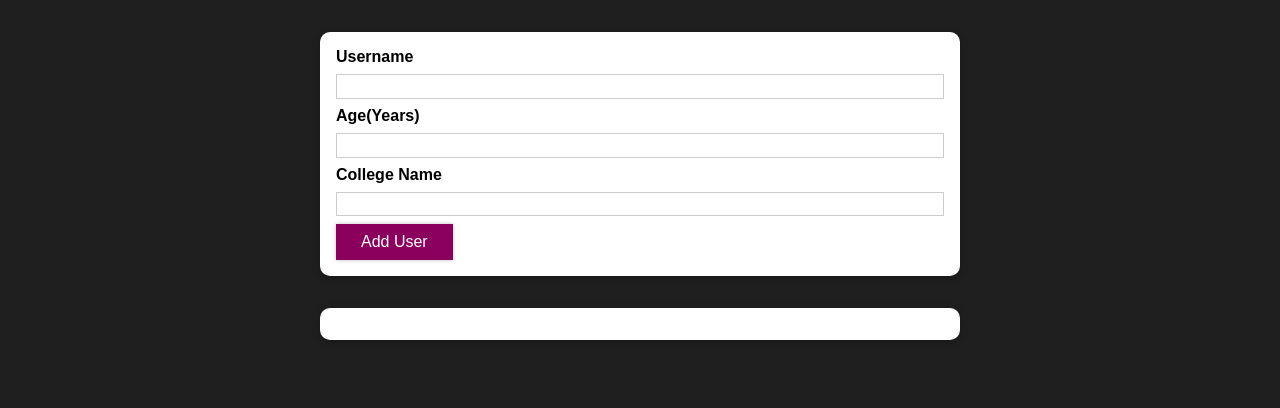
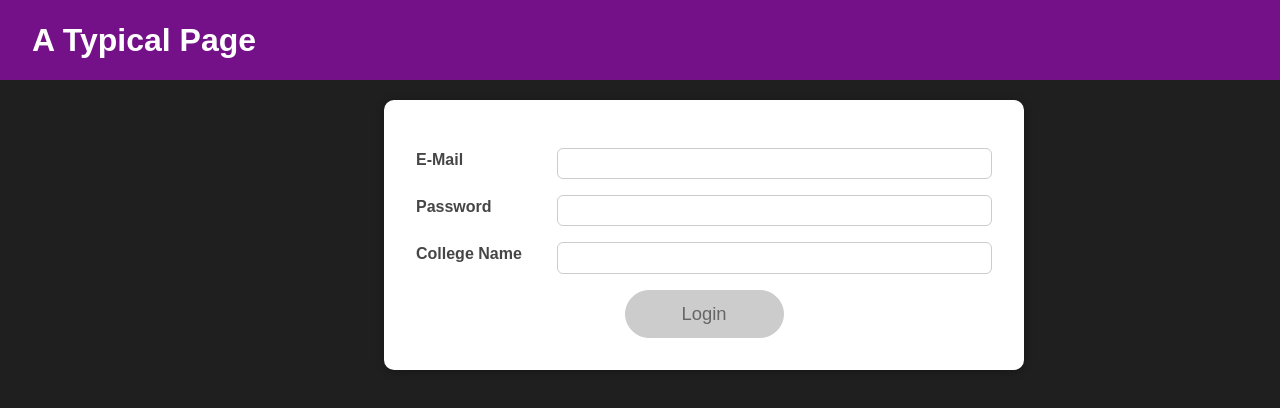
Before and after one commit to shaikhfarheen11/reactTut, a React (Create React App) app: page / in a window 1280 px wide. Shown: the top 408 px of the page. Built offline with nearby package versions, Linux system fonts and the light colour scheme.

Commit message:
first commit

```diff
--- a/src/App.js
+++ b/src/App.js
@@ -1,26 +1,41 @@
-import React, { useState, Fragment } from 'react';
+import React, { useEffect, useState } from 'react';
 
-import AddUser from './Components/Users/AddUser';
-import UserList from './Components/Users/UserList';
-import './App.css';
+import Login from './Components/Login/Login';
+import Home from './Components/Home/Home';
+import MainHeader from './Components/MainHeader/MainHeader';
+
 
 function App() {
-  const [usersList, setUsersList] = useState([]);
 
-  const addUserHandler = (uName, uAge, uCollege) => {
-    setUsersList((prevUsersList) => {
-      return [
-        ...prevUsersList,
-        { name: uName, age: uAge, college: uCollege, id: Math.random().toString() },
-      ];
-    });
-  }
+  const [isLoggedIn, setIsLoggedIn] = useState(false);
+
+  useEffect(() => {
+    const storedUserLoggedInInfo = localStorage.getItem('isLoggedIn');
+    if(storedUserLoggedInInfo === '1'){
+      setIsLoggedIn(true);
+    }
+  }, []);
+
+  const loginHandler = (email, password) => {
+    // We should of course check email and password
+    // But it's just a dummy/ demo anyways
+    localStorage.setItem('isLoggedIn', '1');
+    setIsLoggedIn(true);
+  };
+
+  const logoutHandler = () => {
+    localStorage.removeItem('isLoggedIn');
+    setIsLoggedIn(false);
+  };
 
   return (
-    <Fragment>
-      <AddUser onAddUser={addUserHandler} />
-      <UserList users={usersList} />
-    </Fragment>
+    <React.Fragment>
+      <MainHeader isAuthenticated={isLoggedIn} onLogout={logoutHandler} />
+      <main>
+        {!isLoggedIn && <Login onLogin={loginHandler} />}
+        {isLoggedIn && <Home onLogout={logoutHandler} />}
+      </main>
+    </React.Fragment>
   );
 }
 
--- a/src/Components/Home/Home.js
+++ b/src/Components/Home/Home.js
@@ -1,16 +1,12 @@
-import React, { useContext } from 'react';
+import React from 'react';
+
 import Card from '../UI/Card';
-import Button from '../UI/Button'; // Import the Button component here
 import classes from './Home.module.css';
-import AuthContext from '../store/auth-context';
 
 const Home = (props) => {
-
-  const authCtx = useContext(AuthContext);
   return (
     <Card className={classes.home}>
       <h1>Welcome back!</h1>
-      <Button onClick={authCtx.onLogout}>Logout</Button>
     </Card>
   );
 };
--- a/src/Components/Login/Login.js
+++ b/src/Components/Login/Login.js
@@ -1,188 +1,113 @@
-import React, { useEffect, useReducer, useState, useContext, useRef, } from 'react';
+import React, { useEffect, useState } from 'react';
 
 import Card from '../UI/Card';
 import classes from './Login.module.css';
-import Button from '../UI/Button';
-import Input from '../UI/Input/Input';
-import AuthContext from '../store/auth-context';
-
-const emailReducer = (state, action) => {
-  if (action.type === 'USER_INPUT') {
-    return { value: action.val, isValid: action.val.includes('@') };
-  }
-  if (action.type === 'INPUT_BLUR') {
-    return { value: state.value, isValid: state.value.includes('@') };
-  }
-};
-const passwordReducer =(state, action) => {
-  if (action.type === 'USER_INPUT') {
-    return { value: action.val, isValid: action.val.trim().length > 6 };
-  }
-  if (action.type === 'INPUT_BLUR') {
-    return { value: state.value, isValid: state.value.trim().length > 6 };
-  }
-};
-const collegeNameReducer =(state, action) => {
-  if (action.type === 'USER_INPUT') {
-    return { value: action.val, isValid: action.val.trim() !== '' };
-  }
-  if (action.type === 'INPUT_BLUR') {
-    return { value: state.value, isValid: state.value.trim() !== '' };
-  }
-};
-
+import Button from '../UI//Button';
 
 const Login = (props) => {
-  // const [enteredPassword, setEnteredPassword] = useState('');
-  // const [passwordIsValid, setPasswordIsValid] = useState();
-  // const [enteredCollegeName, setEnteredCollegeName] = useState('');
-  // const [collegeNameIsValid, setCollegeNameIsValid] = useState();
+  const [enteredEmail, setEnteredEmail] = useState('');
+  const [emailIsValid, setEmailIsValid] = useState();
+  const [enteredPassword, setEnteredPassword] = useState('');
+  const [passwordIsValid, setPasswordIsValid] = useState();
+  const [enteredCollegeName, setEnteredCollegeName] = useState('');
+  const [collegeNameIsValid, setCollegeNameIsValid] = useState();
   const [formIsValid, setFormIsValid] = useState(false);
 
-  const [emailState, dispatchEmail] = useReducer(emailReducer, {
-    value: '',
-    isValid: null,
-  });
-  const [passwordState, dispatchPassword] = useReducer(passwordReducer, {
-    value: '',
-    isValid: null,
-
-  })
-  const [collegeNameState, dispatchcollegeName] = useReducer(collegeNameReducer, {
-    value: '',
-    isValid: null,
-
-  })
-
-  const authCtx = useContext(AuthContext);
-  const emailInputRef = useRef();
-  const passwordRef = useRef();
-  const collegeNameRef = useRef();
-
   useEffect(() => {
-    console.log('EFFECT RUNNING');
-    return () => {
-      console.log('EFFECT CLEANUP');
-    };
-  }, []);
-
-  const { isValid: emailIsValid } = emailState;
-  const { isValid: passwordIsValid} = passwordState;
-  const { isValid: collegeNameIsValid} = collegeNameState;
-
-  useEffect(() => {
-    const identifier = setTimeout(() => {
-            console.log('checking form validity');
     setFormIsValid(
-              emailIsValid && passwordIsValid &&
-              collegeNameIsValid
+      enteredEmail.includes('@') &&
+      enteredPassword.trim().length > 6 &&
+      enteredCollegeName.trim().length > 0
     );
-        }, 500);
-
-        return () => {
-              console.log('CLEANUP');
-              clearTimeout(identifier);
-
-            };
-            }, [emailIsValid, passwordIsValid, collegeNameIsValid]);
-
+  }, [enteredEmail, enteredPassword, enteredCollegeName]);
 
   const emailChangeHandler = (event) => {
-    dispatchEmail({ type: 'USER_INPUT', val: event.target.value });
-
-    // setFormIsValid(
-    //   event.target.value.includes('@') &&
-    //  passwordState.isValid &&
-    //   enteredCollegeName.trim() !== ''
-    // );
+    setEnteredEmail(event.target.value);
   };
 
   const passwordChangeHandler = (event) => {
-    dispatchPassword({type: 'USER_INPUT', val:event.target.value});
-
-    // setFormIsValid(
-    //   emailState.isValid && event.target.value.trim().length > 6
-    // );
+    setEnteredPassword(event.target.value);
   };
 
   const collegeNameChangeHandler = (event) => {
-    dispatchcollegeName({type: 'USER_INPUT', val:event.target.value});
+    setEnteredCollegeName(event.target.value);
+  };
 
-
-    setFormIsValid(
-      emailState.isValid &&
-      passwordState.isValid &&
-      collegeNameState.isValid
-    );
-  };
   const validateEmailHandler = () => {
-    dispatchEmail({ type: 'INPUT_BLUR' });
+    setEmailIsValid(enteredEmail.includes('@'));
   };
 
   const validatePasswordHandler = () => {
-  dispatchPassword({ type: 'INPUT_BLUR' });
+    setPasswordIsValid(enteredPassword.trim().length > 6);
   };
 
-  const validatecollegeNameHandler = () => {
-    dispatchcollegeName({ type: 'INPUT_BLUR' });
+  const validateCollegeNameHandler = () => {
+    setCollegeNameIsValid(enteredCollegeName.trim().length > 0);
   };
 
   const submitHandler = (event) => {
     event.preventDefault();
-    if(!formIsValid) {
-    authCtx.onLogin(emailState.value, passwordState.value, collegeNameState.value);
-    }else if(!emailIsValid){
-      emailInputRef.current.focus();
-    }
-    else if(!passwordIsValid){
-      passwordRef.current.focus();
 
-    }
-    else{
-        collegeNameRef.current.focus();
+    if (!formIsValid) {
+      // Additional validation for the College Name field
+      setCollegeNameIsValid(enteredCollegeName.trim().length > 0);
+      return;
     }
 
-
+    props.onLogin(enteredEmail, enteredPassword);
   };
 
   return (
     <Card className={classes.login}>
       <form onSubmit={submitHandler}>
-     <Input
-     Ref={emailInputRef}
+        <div
+          className={`${classes.control} ${
+            emailIsValid === false ? classes.invalid : ''
+          }`}
+        >
+          <label htmlFor="email">E-Mail</label>
+          <input
+            type="email"
             id="email"
-      label="E-Mail"
-       type="email"
-       isValid={emailIsValid}
-       value={emailState.value}
+            value={enteredEmail}
             onChange={emailChangeHandler}
             onBlur={validateEmailHandler}
           />
-
-        <Input
-        Ref={passwordRef}
+        </div>
+        <div
+          className={`${classes.control} ${
+            passwordIsValid === false ? classes.invalid : ''
+          }`}
+        >
+          <label htmlFor="password">Password</label>
+          <input
+            type="password"
             id="password"
-      label="Password"
-       type="password"
-       isValid={passwordIsValid}
-       value={passwordState.value}
+            value={enteredPassword}
             onChange={passwordChangeHandler}
             onBlur={validatePasswordHandler}
           />
-
-        <Input
-        Ref={collegeNameRef}
+        </div>
+        <div
+          className={`${classes.control} ${
+            collegeNameIsValid === false ? classes.invalid : ''
+          }`}
+        >
+          <label htmlFor="collegeName">College Name</label>
+          <input
+            type="text"
             id="collegeName"
-      label="College-Name"
-       type="collegeName"
-       isValid={collegeNameIsValid}
-       value={collegeNameState.value}
+            value={enteredCollegeName}
             onChange={collegeNameChangeHandler}
-       onBlur={validatecollegeNameHandler}
+            onBlur={validateCollegeNameHandler}
           />
-
+        </div>
         <div className={classes.actions}>
-          <Button type="submit" className={classes.btn} disabled={!formIsValid}>
+          <Button
+            type="submit"
+            className={classes.btn}
+            disabled={!formIsValid}
+          >
             Login
           </Button>
         </div>
--- a/src/Components/MainHeader/MainHeader.js
+++ b/src/Components/MainHeader/MainHeader.js
@@ -7,7 +7,7 @@ const MainHeader = (props) => {
   return (
     <header className={classes['main-header']}>
       <h1>A Typical Page</h1>
-      <Navigation />
+      <Navigation isLoggedIn={props.isAuthenticated} onLogout={props.onLogout} />
     </header>
   );
 };
--- a/src/Components/MainHeader/Navigation.js
+++ b/src/Components/MainHeader/Navigation.js
@@ -1,34 +1,28 @@
-import React, {useContext} from 'react';
+import React from 'react';
 
-import AuthContext from '../store/auth-context';
 import classes from './Navigation.module.css';
 
-const Navigation = () => {
-  const ctx = useContext(AuthContext);
+const Navigation = (props) => {
   return (
-
     <nav className={classes.nav}>
       <ul>
-          {ctx.isLoggedIn && (
+        {props.isLoggedIn && (
           <li>
             <a href="/">Users</a>
           </li>
         )}
-          {ctx.isLoggedIn && (
+        {props.isLoggedIn && (
           <li>
             <a href="/">Admin</a>
           </li>
         )}
-          {ctx.isLoggedIn && (
+        {props.isLoggedIn && (
           <li>
-              <button onClick={ctx.onLogout}>Logout</button>
+            <button onClick={props.onLogout}>Logout</button>
           </li>
         )}
       </ul>
     </nav>
-
-
-
   );
 };
 
--- a/src/Components/UI/Button.js
+++ b/src/Components/UI/Button.js
@@ -2,12 +2,13 @@ import React from 'react';
 
 import classes from './Button.module.css';
 
-const Button = props => {
+const Button = (props) => {
   return (
     <button
-    className={classes.button}
-    type={props.type || 'button'}
-    onClick={props.onClick}
+      type={props.type || 'button'}
+      className={`${classes.button} ${props.className}`}
+      onClick={props.onClick}
+      disabled={props.disabled}
     >
       {props.children}
     </button>
--- a/src/Components/UI/Button.module.css
+++ b/src/Components/UI/Button.module.css
@@ -1,4 +1,4 @@
-/* .button {
+.button {
   font: inherit;
   border: 1px solid #4f005f;
   background: #4f005f;
@@ -27,25 +27,4 @@ button:active:disabled {
   border-color: #ccc;
   color: #666666;
   cursor: not-allowed;
-} */
-
-.button {
-  font: inherit;
-  padding: 0.5rem 1.5rem;
-  border: 1px solid #8b005d;
-  color: white;
-  background: #8b005d;
-  box-shadow: 0 0 4px rgba(0, 0, 0, 0.26);
-  cursor: pointer;
 }
-
-.button:focus {
-  outline: none;
-}
-
-.button:hover,
-.button:active {
-  background: #ac0e77;
-  border-color: #ac0e77;
-  box-shadow: 0 0 8px rgba(0, 0, 0, 0.26);
-}
```
Lines whose indentation alone changed are shown as unchanged.
